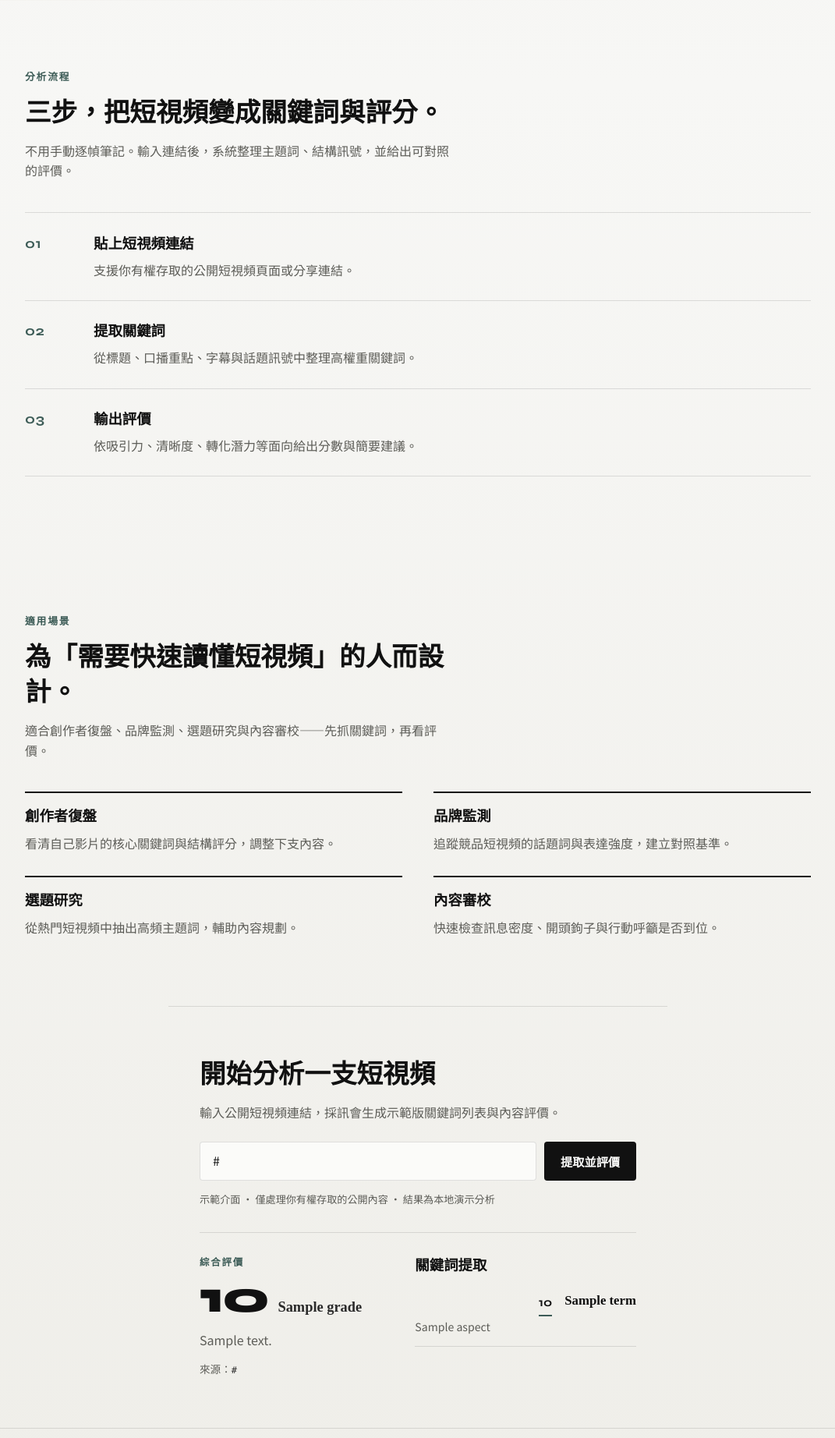
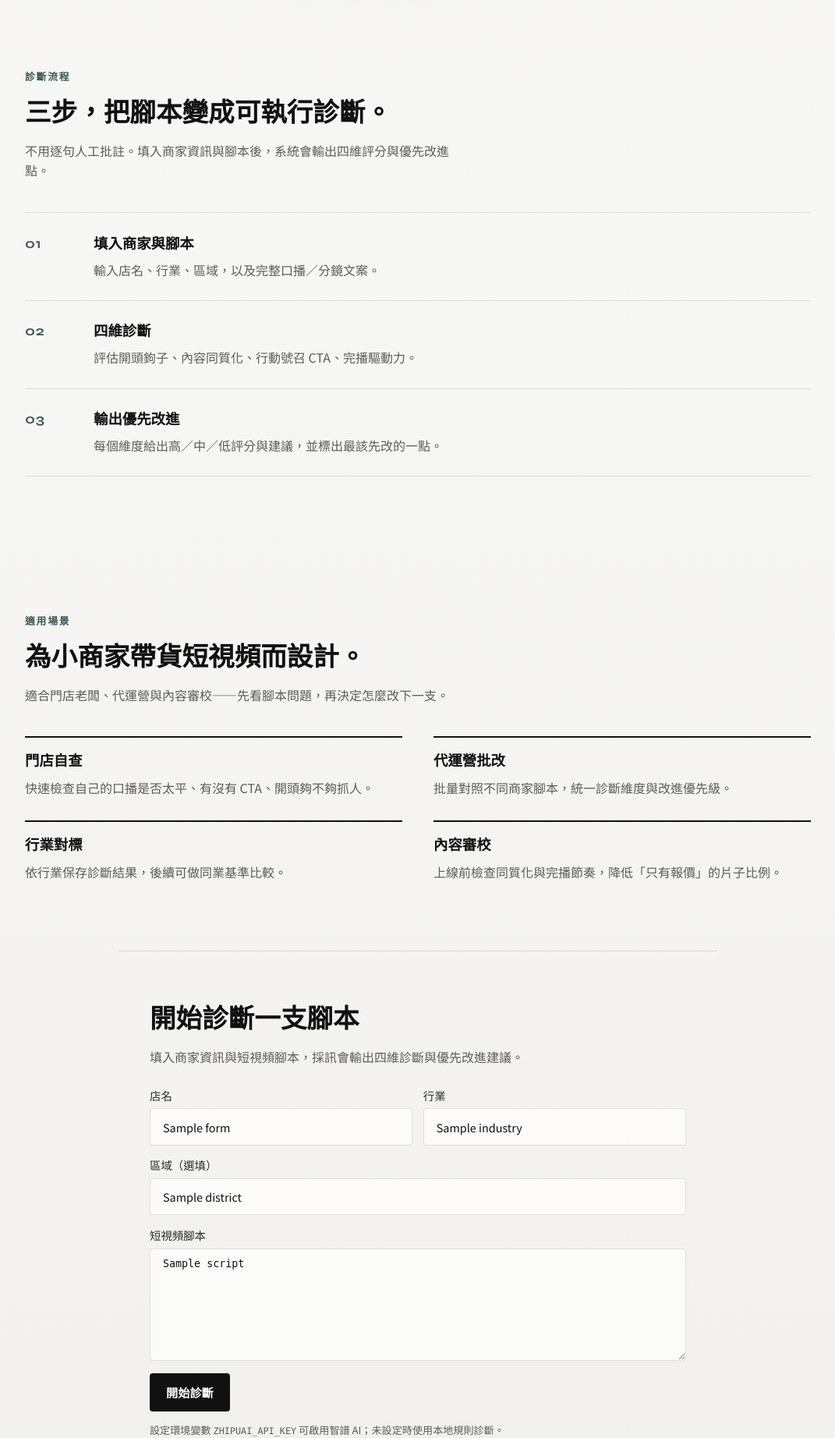
Before and after one commit to HKQ00852/my-first-project, a Flask app: template templates/index.html in a window 1280 px wide. Shown: the part 871-2715 px from the top of the page at 78% size, without its empty margins (104-1175 px from the left). Run offline with Flask 3, Linux system fonts and the light colour scheme; the template is opened without the code that fills it: most values are stand-ins (such as "Sample title", 1, 10 or a date in 2020).

Commit message:
Integrate short-video script diagnosis into homepage
Add SQLite-backed diagnosis flow for shop scripts with hook,
homogeneity, CTA, and retention dimensions. Support Zhipu AI via
ZHIPUAI_API_KEY with a local rule-based fallback for demos.

Co-authored-by: HKQ00852 <HKQ00852@users.noreply.github.com>

```diff
--- a/app.py
+++ b/app.py
@@ -1,99 +1,56 @@
 from __future__ import annotations
 
-import hashlib
-from urllib.parse import urlparse
+import os
 
 from flask import Flask, flash, redirect, render_template, request, url_for
 
+from diagnosis import diagnose_and_save, init_db
+
 app = Flask(__name__)
-app.secret_key = "caixun-demo-dev-key"
+app.secret_key = os.getenv("FLASK_SECRET_KEY", "caixun-demo-dev-key")
 
-KEYWORD_POOL = [
-    ("口播節奏", "內容結構"),
-    ("產品賣點", "商業轉化"),
-    ("情緒鉤子", "開頭吸引力"),
-    ("場景真實感", "畫面質感"),
-    ("行動呼籲", "轉化設計"),
-    ("話題熱度", "趨勢相關"),
-    ("字幕清晰度", "可讀性"),
-    ("品牌露出", "品牌識別"),
-    ("評論互動", "社群訊號"),
-    ("完播潛力", "留存表現"),
-    ("痛點共鳴", "受眾貼合"),
-    ("資訊密度", "表達效率"),
-]
-
-EVAL_NOTES = [
-    "開頭前三秒有明確鉤子，關鍵詞集中，適合做系列化內容。",
-    "賣點出現偏晚，建議把核心關鍵詞提前到前五秒。",
-    "情緒與資訊平衡不錯，可再強化一次明確的行動呼籲。",
-    "畫面與口播關鍵詞一致，評價穩定，適合品牌監測對照。",
-    "話題相關性高，但字幕關鍵詞重複偏多，可精簡表達。",
-]
-
-
-def is_public_http_url(value: str) -> bool:
-    try:
-        parsed = urlparse(value.strip())
-    except ValueError:
-        return False
-    return parsed.scheme in {"http", "https"} and bool(parsed.netloc)
-
-
-def demo_analyze(video_url: str) -> dict:
-    """Deterministic demo result for a short-video URL."""
-    digest = hashlib.sha256(video_url.encode("utf-8")).hexdigest()
-    seed = int(digest[:8], 16)
-    score = 62 + (seed % 35)  # 62–96
-    start = seed % len(KEYWORD_POOL)
-    keywords = []
-    seen = set()
-    offset = 0
-    while len(keywords) < 5 and offset < len(KEYWORD_POOL):
-        term, aspect = KEYWORD_POOL[(start + offset * 2) % len(KEYWORD_POOL)]
-        offset += 1
-        if term in seen:
-            continue
-        seen.add(term)
-        weight = 92 - len(keywords) * 11 - (seed % 5)
-        keywords.append(
-            {
-                "term": term,
-                "aspect": aspect,
-                "weight": max(48, weight),
-            }
-        )
-    note = EVAL_NOTES[seed % len(EVAL_NOTES)]
-    if score >= 85:
-        grade = "優秀"
-    elif score >= 72:
-        grade = "良好"
-    else:
-        grade = "待優化"
-    return {
-        "url": video_url,
-        "score": score,
-        "grade": grade,
-        "keywords": keywords,
-        "note": note,
-    }
+init_db()
 
 
 @app.get("/")
 def home():
-    return render_template("index.html", result=None)
+    return render_template("index.html", result=None, form_data=None)
 
 
 @app.post("/analyze")
 def analyze():
-    video_url = (request.form.get("url") or "").strip()
-    if not is_public_http_url(video_url):
-        flash("請輸入有效的短視頻公開連結（http 或 https）。", "error")
-        return redirect(url_for("home") + "#start")
+    shop_name = (request.form.get("shop_name") or "").strip()
+    industry = (request.form.get("industry") or "").strip()
+    district = (request.form.get("district") or "").strip()
+    script = (request.form.get("script") or "").strip()
 
-    result = demo_analyze(video_url)
-    flash("已完成示範分析：關鍵詞提取與內容評價已生成。", "ok")
-    return render_template("index.html", result=result)
+    form_data = {
+        "shop_name": shop_name,
+        "industry": industry,
+        "district": district,
+        "script": script,
+    }
+
+    if not shop_name or not industry or not script:
+        flash("請填寫店名、行業與腳本內容。", "error")
+        return render_template("index.html", result=None, form_data=form_data), 400
+
+    if len(script) < 10:
+        flash("腳本內容過短，請貼上更完整的口播／分鏡文案。", "error")
+        return render_template("index.html", result=None, form_data=form_data), 400
+
+    try:
+        result = diagnose_and_save(shop_name, industry, district, script)
+    except Exception as exc:  # noqa: BLE001 - surface API/config errors to UI
+        flash(f"診斷失敗：{exc}", "error")
+        return render_template("index.html", result=None, form_data=form_data), 502
+
+    if result.get("source") == "local":
+        flash("已完成本地規則診斷（未偵測到 ZHIPUAI_API_KEY，未呼叫智譜 API）。", "ok")
+    else:
+        flash("已完成 AI 診斷，結果已寫入資料庫。", "ok")
+
+    return render_template("index.html", result=result, form_data=form_data)
 
 
 if __name__ == "__main__":
--- a/requirements.txt
+++ b/requirements.txt
@@ -1 +1,2 @@
 flask==3.1.3
+zhipuai>=2.1.5.20250825
--- a/static/css/style.css
+++ b/static/css/style.css
@@ -486,7 +486,7 @@ input {
 /* Final CTA */
 .final-cta {
   text-align: left;
-  max-width: 40rem;
+  max-width: 48rem;
   margin-left: 1.5rem;
   margin-right: 1.5rem;
   padding-top: 4rem;
@@ -535,6 +535,67 @@ input {
 
 .start-form input::placeholder {
   color: #7a9a94;
+}
+
+.diagnose-form {
+  margin-bottom: 0.85rem;
+}
+
+.form-grid {
+  display: grid;
+  grid-template-columns: 1fr;
+  gap: 0.85rem;
+  margin-bottom: 1rem;
+}
+
+@media (min-width: 720px) {
+  .form-grid {
+    grid-template-columns: 1fr 1fr;
+  }
+
+  .form-grid .span-2 {
+    grid-column: 1 / -1;
+  }
+}
+
+.diagnose-form label {
+  display: flex;
+  flex-direction: column;
+  gap: 0.35rem;
+  font-size: 0.9rem;
+  color: var(--ink-soft);
+}
+
+.diagnose-form input,
+.diagnose-form textarea {
+  width: 100%;
+  padding: 0.7rem 1rem;
+  border: 1.5px solid var(--line);
+  border-radius: var(--radius);
+  background: rgba(255, 255, 255, 0.7);
+  color: var(--ink);
+  outline: none;
+  resize: vertical;
+  transition: border-color 0.2s var(--ease);
+}
+
+.diagnose-form input {
+  min-height: 2.85rem;
+}
+
+.diagnose-form input:focus,
+.diagnose-form textarea:focus {
+  border-color: var(--teal);
+}
+
+.diagnose-form input::placeholder,
+.diagnose-form textarea::placeholder {
+  color: #8a8a84;
+}
+
+.fineprint code {
+  font-family: ui-monospace, SFMono-Regular, Menlo, monospace;
+  font-size: 0.9em;
 }
 
 .fineprint {
@@ -644,57 +705,65 @@ input {
   font-weight: 700;
 }
 
-.keyword-rank {
+.priority-text {
+  margin: 0 0 0.85rem;
+  font-family: var(--font-display);
+  font-size: clamp(1.4rem, 3vw, 1.85rem);
+  font-weight: 700;
+  line-height: 1.35;
+  color: var(--ink);
+}
+
+.diag-list {
   list-style: none;
   margin: 0;
   padding: 0;
   display: grid;
-  gap: 0.85rem;
+  gap: 0;
+  border-top: 1px solid var(--line);
 }
 
-.keyword-rank li {
-  display: grid;
-  grid-template-columns: 1fr auto;
-  grid-template-rows: auto auto;
-  column-gap: 1rem;
-  row-gap: 0.25rem;
-  padding-bottom: 0.85rem;
+.diag-list li {
+  padding: 1rem 0;
   border-bottom: 1px solid var(--line);
 }
 
-.kw-term {
+.diag-head {
+  display: flex;
+  align-items: baseline;
+  justify-content: space-between;
+  gap: 1rem;
+  margin-bottom: 0.35rem;
+}
+
+.diag-head strong {
   font-family: var(--font-display);
-  font-weight: 700;
   font-size: 1.05rem;
 }
 
-.kw-aspect {
-  grid-column: 1;
-  color: var(--muted);
-  font-size: 0.88rem;
-}
-
-.kw-weight {
-  grid-row: 1 / span 2;
-  align-self: center;
-  position: relative;
-  min-width: 3.2rem;
-  text-align: right;
+.diag-score {
   font-family: var(--font-latin);
   font-weight: 700;
   font-size: 0.95rem;
-  color: var(--ink);
+  letter-spacing: 0.04em;
+  color: var(--ink-soft);
 }
 
-.kw-weight::before {
-  content: "";
-  position: absolute;
-  right: 0;
-  bottom: -0.35rem;
-  width: var(--w, 50%);
-  max-width: 3.2rem;
-  height: 2px;
-  background: var(--teal);
+.diag-score.is-high {
+  color: var(--teal);
+}
+
+.diag-score.is-mid {
+  color: #8a6d3b;
+}
+
+.diag-score.is-low {
+  color: #8a3b3b;
+}
+
+.diag-list p {
+  margin: 0;
+  color: var(--muted);
 }
 
 .footer {
--- a/templates/index.html
+++ b/templates/index.html
@@ -7,7 +7,7 @@
     <meta name="viewport" content="width=device-width, initial-scale=1.0" />
     <meta
       name="description"
-      content="採訊 — 對網絡短視頻進行關鍵詞提取與內容評價。"
+      content="採訊 — 短視頻帶貨腳本診斷：開頭鉤子、同質化、CTA、完播驅動力。"
     />
     <link rel="preconnect" href="https://fonts.googleapis.com" />
     <link rel="preconnect" href="https://fonts.gstatic.com" crossorigin />
@@ -16,7 +16,7 @@
       rel="stylesheet"
     />
     <link rel="stylesheet" href="{{ url_for('static', filename='css/style.css') }}" />
-    <title>採訊 CaiXun — 短視頻關鍵詞與評價</title>
+    <title>採訊 CaiXun — 短視頻腳本診斷</title>
   </head>
   <body>
     <div class="page">
@@ -108,43 +108,43 @@
                 <span class="brand-en">CaiXun</span>
               </span>
             </p>
-            <h1>從短視頻裡提取關鍵詞，並給出可執行的評價。</h1>
+            <h1>診斷短視頻腳本，找出最該先改的一點。</h1>
             <p class="lede">
-              貼上公開短視頻連結，採訊會梳理主題關鍵詞、內容訊號，並輸出清晰的評價分數與改進建議。
+              貼上帶貨口播文案，採訊從開頭鉤子、同質化、行動號召與完播驅動力四個面向給出評分與建議。
             </p>
             <div class="cta-row">
-              <a class="btn primary" href="#start">分析一支短視頻</a>
-              <a class="btn ghost" href="#how">看分析流程</a>
+              <a class="btn primary" href="#start">開始診斷腳本</a>
+              <a class="btn ghost" href="#how">看診斷流程</a>
             </div>
           </div>
         </section>
 
         <section id="how" class="section how" data-reveal>
-          <p class="section-kicker">分析流程</p>
-          <h2>三步，把短視頻變成關鍵詞與評分。</h2>
+          <p class="section-kicker">診斷流程</p>
+          <h2>三步，把腳本變成可執行診斷。</h2>
           <p class="section-lede">
-            不用手動逐幀筆記。輸入連結後，系統整理主題詞、結構訊號，並給出可對照的評價。
+            不用逐句人工批註。填入商家資訊與腳本後，系統會輸出四維評分與優先改進點。
           </p>
           <ol class="flow-steps">
             <li>
               <span class="step-num">01</span>
               <div>
-                <h3>貼上短視頻連結</h3>
-                <p>支援你有權存取的公開短視頻頁面或分享連結。</p>
+                <h3>填入商家與腳本</h3>
+                <p>輸入店名、行業、區域，以及完整口播／分鏡文案。</p>
               </div>
             </li>
             <li>
               <span class="step-num">02</span>
               <div>
-                <h3>提取關鍵詞</h3>
-                <p>從標題、口播重點、字幕與話題訊號中整理高權重關鍵詞。</p>
+                <h3>四維診斷</h3>
+                <p>評估開頭鉤子、內容同質化、行動號召 CTA、完播驅動力。</p>
               </div>
             </li>
             <li>
               <span class="step-num">03</span>
               <div>
-                <h3>輸出評價</h3>
-                <p>依吸引力、清晰度、轉化潛力等面向給出分數與簡要建議。</p>
+                <h3>輸出優先改進</h3>
+                <p>每個維度給出高／中／低評分與建議，並標出最該先改的一點。</p>
               </div>
             </li>
           </ol>
@@ -152,34 +152,34 @@
 
         <section id="fields" class="section fields" data-reveal>
           <p class="section-kicker">適用場景</p>
-          <h2>為「需要快速讀懂短視頻」的人而設計。</h2>
+          <h2>為小商家帶貨短視頻而設計。</h2>
           <p class="section-lede">
-            適合創作者復盤、品牌監測、選題研究與內容審校——先抓關鍵詞，再看評價。
+            適合門店老闆、代運營與內容審校——先看腳本問題，再決定怎麼改下一支。
           </p>
           <ul class="field-list">
             <li>
-              <strong>創作者復盤</strong>
-              <span>看清自己影片的核心關鍵詞與結構評分，調整下支內容。</span>
+              <strong>門店自查</strong>
+              <span>快速檢查自己的口播是否太平、有沒有 CTA、開頭夠不夠抓人。</span>
             </li>
             <li>
-              <strong>品牌監測</strong>
-              <span>追蹤競品短視頻的話題詞與表達強度，建立對照基準。</span>
+              <strong>代運營批改</strong>
+              <span>批量對照不同商家腳本，統一診斷維度與改進優先級。</span>
             </li>
             <li>
-              <strong>選題研究</strong>
-              <span>從熱門短視頻中抽出高頻主題詞，輔助內容規劃。</span>
+              <strong>行業對標</strong>
+              <span>依行業保存診斷結果，後續可做同業基準比較。</span>
             </li>
             <li>
               <strong>內容審校</strong>
-              <span>快速檢查訊息密度、開頭鉤子與行動呼籲是否到位。</span>
+              <span>上線前檢查同質化與完播節奏，降低「只有報價」的片子比例。</span>
             </li>
           </ul>
         </section>
 
         <section id="start" class="section final-cta">
-          <h2>開始分析一支短視頻</h2>
+          <h2>開始診斷一支腳本</h2>
           <p>
-            輸入公開短視頻連結，採訊會生成示範版關鍵詞列表與內容評價。
+            填入商家資訊與短視頻腳本，採訊會輸出四維診斷與優先改進建議。
           </p>
 
           {% with messages = get_flashed_messages(with_categories=true) %}
@@ -192,42 +192,99 @@
             {% endif %}
           {% endwith %}
 
-          <form class="start-form" action="{{ url_for('analyze') }}" method="post">
-            <label class="sr-only" for="source-url">短視頻連結</label>
-            <input
-              id="source-url"
-              name="url"
-              type="url"
-              placeholder="https://example.com/video/123"
-              autocomplete="url"
-              value="{{ result.url if result else '' }}"
-              required
-            />
-            <button type="submit" class="btn primary">提取並評價</button>
+          <form class="diagnose-form" action="{{ url_for('analyze') }}" method="post">
+            <div class="form-grid">
+              <label>
+                <span>店名</span>
+                <input
+                  name="shop_name"
+                  type="text"
+                  placeholder="例如：李老闆麵館"
+                  value="{{ form_data.shop_name if form_data else '' }}"
+                  required
+                />
+              </label>
+              <label>
+                <span>行業</span>
+                <input
+                  name="industry"
+                  type="text"
+                  placeholder="例如：餐飲"
+                  value="{{ form_data.industry if form_data else '' }}"
+                  required
+                />
+              </label>
+              <label class="span-2">
+                <span>區域（選填）</span>
+                <input
+                  name="district"
+                  type="text"
+                  placeholder="例如：旺角"
+                  value="{{ form_data.district if form_data else '' }}"
+                />
+              </label>
+              <label class="span-2">
+                <span>短視頻腳本</span>
+                <textarea
+                  name="script"
+                  rows="8"
+                  placeholder="貼上口播文案或分鏡腳本……"
+                  required
+                >{{ form_data.script if form_data else '' }}</textarea>
+              </label>
+            </div>
+            <button type="submit" class="btn primary">開始診斷</button>
           </form>
-          <p class="fineprint">示範介面 · 僅處理你有權存取的公開內容 · 結果為本地演示分析</p>
+          <p class="fineprint">
+            設定環境變數 <code>ZHIPUAI_API_KEY</code> 可啟用智譜 AI；未設定時使用本地規則診斷。
+          </p>
 
           {% if result %}
             <div class="result-panel" id="result">
               <div class="result-score">
-                <p class="result-score-label">綜合評價</p>
-                <p class="result-score-value">
-                  <span class="score-num">{{ result.score }}</span>
-                  <span class="score-grade">{{ result.grade }}</span>
+                <p class="result-score-label">優先改進</p>
+                <p class="priority-text">{{ result.priority }}</p>
+                <p class="result-note">
+                  {{ result.shop_name }} · {{ result.industry }}
+                  {% if result.district %} · {{ result.district }}{% endif %}
                 </p>
-                <p class="result-note">{{ result.note }}</p>
-                <p class="result-source">來源：<code>{{ result.url }}</code></p>
+                <p class="result-source">
+                  診斷來源：
+                  {% if result.source == 'zhipu' %}智譜 AI{% else %}本地規則{% endif %}
+                  · 影片 ID {{ result.video_id }}
+                </p>
               </div>
               <div class="result-keywords">
-                <h3>關鍵詞提取</h3>
-                <ol class="keyword-rank">
-                  {% for item in result.keywords %}
-                    <li>
-                      <span class="kw-term">{{ item.term }}</span>
-                      <span class="kw-aspect">{{ item.aspect }}</span>
-                      <span class="kw-weight" style="--w: {{ item.weight }}%">{{ item.weight }}</span>
-                    </li>
-                  {% endfor %}
+                <h3>四維診斷</h3>
+                <ol class="diag-list">
+                  <li>
+                    <div class="diag-head">
+                      <strong>開頭鉤子</strong>
+                      <span class="diag-score {% if result.hook.score == '高' %}is-high{% elif result.hook.score == '中' %}is-mid{% else %}is-low{% endif %}">{{ result.hook.score }}</span>
+                    </div>
+                    <p>{{ result.hook.advice }}</p>
+                  </li>
+                  <li>
+                    <div class="diag-head">
+                      <strong>內容同質化</strong>
+                      <span class="diag-score {% if result.homogeneity.score == '高' %}is-high{% elif result.homogeneity.score == '中' %}is-mid{% else %}is-low{% endif %}">{{ result.homogeneity.score }}</span>
+                    </div>
+                    <p>{{ result.homogeneity.advice }}</p>
+                  </li>
+                  <li>
+                    <div class="diag-head">
+                      <strong>行動號召 CTA</strong>
+                      <span class="diag-score {% if result.cta.has_cta %}is-high{% else %}is-low{% endif %}">{{ "有" if result.cta.has_cta else "無" }}</span>
+                    </div>
+                    <p>{{ result.cta.advice }}</p>
+                  </li>
+                  <li>
+                    <div class="diag-head">
+                      <strong>完播驅動力</strong>
+                      <span class="diag-score {% if result.retention.score == '高' %}is-high{% elif result.retention.score == '中' %}is-mid{% else %}is-low{% endif %}">{{ result.retention.score }}</span>
+                    </div>
+                    <p>{{ result.retention.advice }}</p>
+                  </li>
                 </ol>
               </div>
             </div>
@@ -246,7 +303,7 @@
           />
           <span>採訊</span>
         </span>
-        <span>短視頻關鍵詞提取與評價 · Python / Flask</span>
+        <span>短視頻腳本診斷 · Python / Flask</span>
       </footer>
     </div>
     <script src="{{ url_for('static', filename='js/main.js') }}"></script>
```
Also changed, not shown: diagnosis.py (added, +264 -0 lines), README.md, 1 other file.
